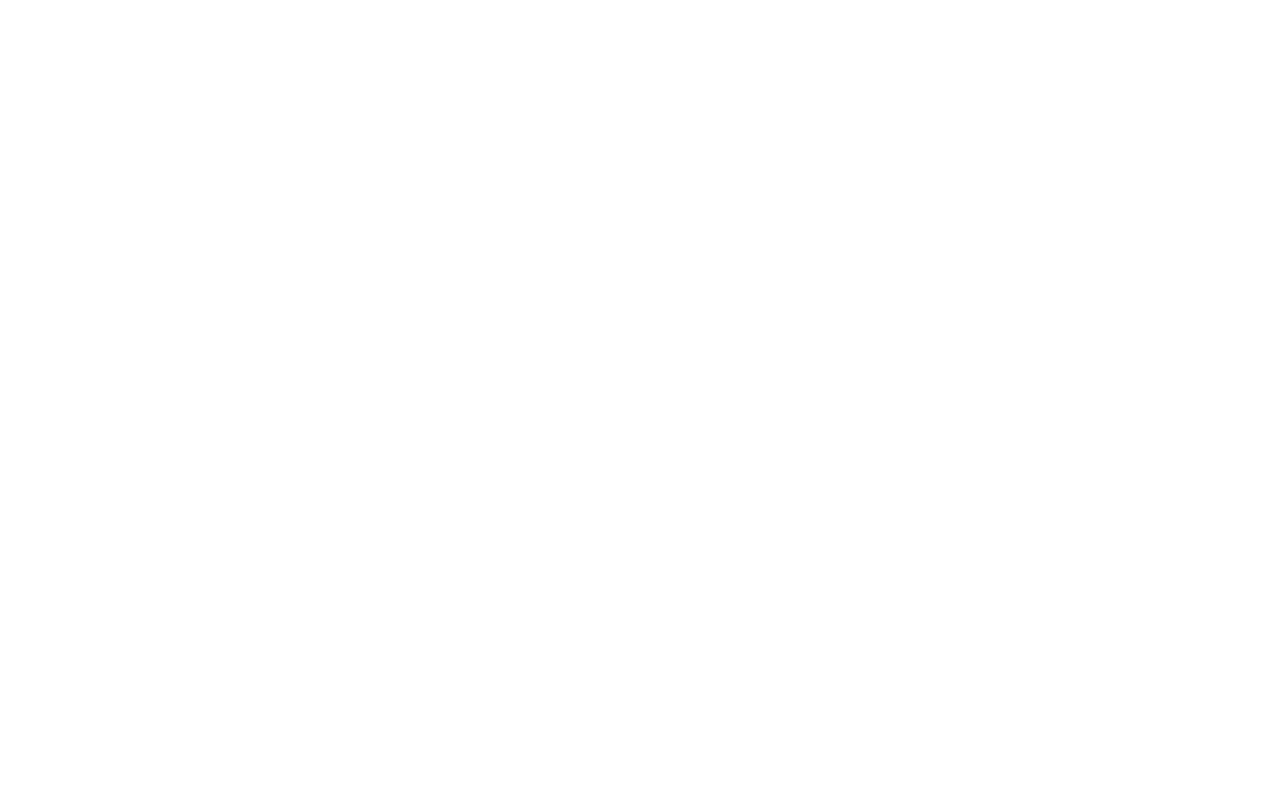
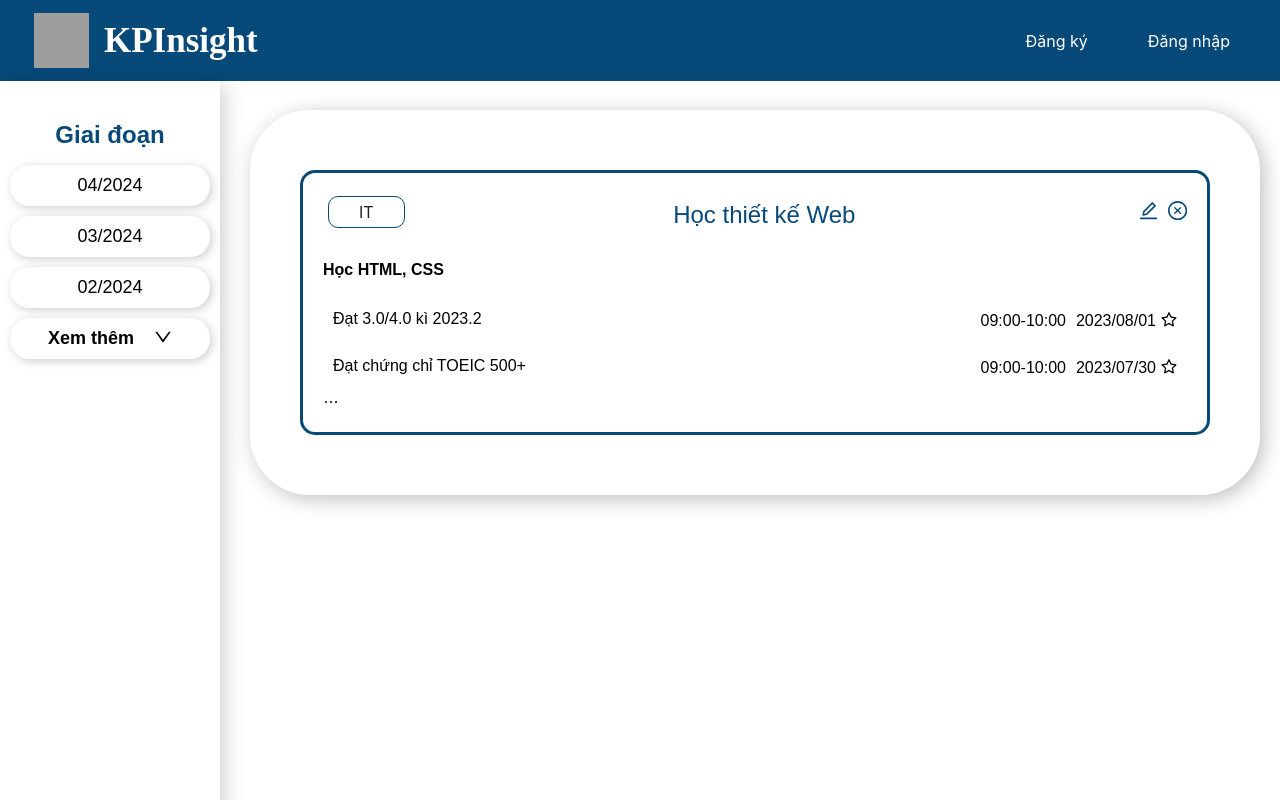
Before and after one commit to Dungntt2003/KPInsight-HI_23, a React (Create React App) app in the folder kpinsight/: page /activity-detail in a window 1280 px wide. Before the commit this address had no page. Built offline with nearby package versions, Linux system fonts and the light colour scheme; grey boxes are pictures that could not be loaded.

Commit message:
add activity-layout

```diff
--- /dev/null
+++ b/kpinsight/src/view/pages/activity-detail/index.css
@@ -0,0 +1,128 @@
+.activity-detail-container {
+  display: flex;
+  margin-top: 110px;
+  width: 100%;
+  height: auto;
+  font-family: Arial, Helvetica, sans-serif;
+  text-align: left;
+  justify-content: center;
+  align-items: center;
+}
+
+.activity-detail-frame {
+  padding: 10px 50px;
+  margin-left: 250px;
+  margin-right: 20px;
+  width: 1000px !important;
+  border-radius: 60px;
+  box-shadow: 4px 4px 20px 0 rgba(0, 0, 0, 0.25);
+}
+
+.list-frame h3 {
+  display: flex;
+  margin-top: -15px;
+  margin-bottom: 20px;
+}
+
+#act-title {
+  margin: 0 auto auto 0;
+  padding: 8px 0 0;
+  flex-shrink: 0;
+  /* background-color: #074979;*/
+  color: #074979;
+  width: 200px;
+  height: 30px;
+  display: block;
+  border-radius: px;
+}
+
+#act-title {
+  margin-top: 0px;
+  width: 100%px;
+  font-size: 24px;
+}
+
+#act-tag {
+  background-color: #fff;
+  border: 1px solid #074979;
+  padding: 5px 30px;
+  font-size: 16px;
+  border-radius: 10px;
+}
+
+.kpi-target-select-container {
+  margin-left: 1200px;
+  margin-top: -25px;
+  /* flex: 1;
+    display: flex;
+    justify-content: flex-end; */
+}
+
+.activity-detail-wrap {
+  width: auto;
+  margin: 50px auto;
+  padding: 20px;
+  border-radius: 15px;
+  border: 3px solid #074979;
+  background-color: #ffff;
+}
+
+.activity-detail-item {
+  /* display: flex; */
+  align-items: center;
+}
+
+#task-list {
+  list-style: none;
+  flex: 1;
+  padding: 0;
+  margin: 0;
+}
+
+.activity-detail-content-detail {
+  display: flex;
+  align-items: center;
+}
+
+li {
+  padding: 10px;
+  text-align: right;
+  margin-bottom: 5px;
+  background-color: #ffff;
+  border-radius: 5px;
+  display: flex;
+  justify-content: space-between;
+}
+.activity-detail-doctor {
+  display: flex;
+  justify-content: space-between;
+  align-items: center;
+  margin-bottom: 30px;
+}
+
+.activity-detail-content {
+  text-align: left;
+}
+
+.activity-detail-tag,
+.activity-detail-date {
+  text-align: right;
+  background-color: #ffff;
+  padding: 2px 5px;
+  border-radius: 5px;
+  margin-right: 0px;
+}
+
+.act-icon {
+  font-size: 1.2em;
+  margin-left: 10px;
+  color: #074979;
+  border: none;
+  background: none;
+  cursor: pointer;
+  padding: 0;
+}
+
+#act-title-icon {
+  margin-top: 25px;
+}
--- /dev/null
+++ b/kpinsight/src/view/pages/activity-detail/index.jsx
@@ -0,0 +1,138 @@
+import "./index.css";
+import NavbarStatus from "../../../components/navbar/navbar-status";
+import React, { useState } from "react";
+import { Flex, Select, Tag } from "antd";
+import {
+  EllipsisOutlined,
+  CloseCircleOutlined,
+  EditOutlined,
+  StarOutlined,
+  DownCircleOutlined,
+} from "@ant-design/icons";
+
+function ActivityDetail() {
+  const handleChange = (value) => {
+    console.log(value);
+  };
+
+  const [studies] = useState([
+    {
+      content: "Đạt 3.0/4.0 kì 2023.2",
+      createdDate: "2023/08/01",
+      createdTime: "09:00-10:00",
+      star: true,
+    },
+    {
+      content: "Đạt chứng chỉ TOEIC 500+",
+      createdDate: "2023/07/30",
+      createdTime: "09:00-10:00",
+      star: false,
+    },
+  ]);
+  // const [socials] = useState([
+  //   {
+  //     content: "Tích cực hoạt động CLB Sách",
+  //     createdDate: "2023/08/01",
+  //     star: false,
+  //   },
+  //   {
+  //     content: "Tham gia tình nguyện 'Mùa hè xanh'",
+  //     createdDate: "2023/07/30",
+  //     star: true,
+  //   },
+  //   {
+  //     content: "Tham gia trải nghiệm làm gốm",
+  //     // tag: (
+  //     //   <Flex gap="4px 0" wrap>
+  //     //     <Tag color="#074979">IT</Tag>
+  //     //   </Flex>
+  //     // ),
+  //     createdDate: "2023/07/30",
+  //     star: false,
+  //   },
+  // ]);
+  // const [personas] = useState([
+  //   {
+  //     content: "Chăm sóc sức khỏe",
+  //     // tag: (
+  //     //   <Flex gap="4px 0" wrap>
+  //     //     <Tag color="#074979"></Tag>
+  //     //   </Flex>
+  //     // ),
+  //     createdDate: "2023/08/01",
+  //     star: false,
+  //   },
+  //   {
+  //     content: "Dành thời gian cho gia đình",
+  //     tag: (
+  //       <Flex gap="4px 0" wrap>
+  //         <Tag color="#074979">Gia đình</Tag>
+  //       </Flex>
+  //     ),
+  //     createdDate: "2023/07/30",
+  //     star: true,
+  //   },
+  //   {
+  //     content: "Quản lý chi tiêu hiệu quả",
+  //     createdDate: "2023/07/30",
+  //     star: false,
+  //   },
+  // ]);
+  return (
+    <div>
+      <div className="activity-detail-container">
+        <NavbarStatus />
+        <div className="activity-detail-frame">
+          <div className="activity-detail-wrap">
+            <div className="activity-detail-doctor">
+              <div className="activity-detail-tag">
+                <Tag id="act-tag">IT</Tag>
+              </div>
+              <div className="activity-detail-name">
+                <span id="act-title">Học thiết kế Web</span>
+              </div>
+              <div className="activity-detail-icon">
+                <span className="act-icon" id="act-title-icon">
+                  <EditOutlined />
+                </span>
+                <span className="act-icon" id="act-title-icon">
+                  <CloseCircleOutlined />
+                </span>
+              </div>
+            </div>
+
+            <div className="activity-detail-item">
+              <h4>Học HTML, CSS</h4>
+              <div className="activity-detail-tasks">
+                <ul id="task-list">
+                  {studies.map((study, index) => (
+                    <li key={index}>
+                      <span className="activity-detail-content">
+                        {study.content}
+                      </span>
+                      <span className="activity-detail-content-detail">
+                        <span className="activity-detail-date">
+                          {study.createdTime}
+                        </span>
+                        <span className="activity-detail-date">
+                          {study.createdDate}
+                        </span>
+                        <span className="activity-detail-icon">
+                          <StarOutlined />
+                        </span>
+                      </span>
+                    </li>
+                  ))}
+                </ul>
+              </div>
+              <span className="activity-detail-icon">
+                <EllipsisOutlined />
+              </span>
+            </div>
+          </div>
+        </div>
+      </div>
+    </div>
+  );
+}
+export default ActivityDetail;
--- /dev/null
+++ b/kpinsight/src/view/pages/activity-list/index.jsx
@@ -0,0 +1,14 @@
+import "./index.css";
+import NavbarStatus from "../../../components/navbar/navbar-status";
+
+function ActivityList() {
+  return (
+    <div>
+      <div>
+        <NavbarStatus />
+      </div>
+    </div>
+  );
+}
+
+export default ActivityList;
--- a/kpinsight/src/view/routes/index.js
+++ b/kpinsight/src/view/routes/index.js
@@ -19,7 +19,8 @@
 import Target_detail from "../pages/target/target_detail";
 import DefineTarget from "../pages/set-kpi/define-target";
 import TurnStandard from "../pages/set-kpi/turn-standard";
-import ActivityForm from "../pages/homepage/activityForm";
+import ActivityList from "../pages/activity-list";
+import ActivityDetail from "../pages/activity-detail";
 function AllRoutes() {
   return (
     <Routes>
@@ -108,7 +109,11 @@
       />
       <Route
         path="/activity-list"
-        element={<MainLayout component={<ActivityForm />} />}
+        element={<HeaderLayout component={<ActivityList />} />}
+      />
+      <Route
+        path="/activity-detail"
+        element={<HeaderLayout component={<ActivityDetail />} />}
       />
     </Routes>
   );
```
Also changed, not shown: kpinsight/src/view/pages/activity/activity-list/index.jsx (deleted, +0 -12 lines), kpinsight/src/view/pages/activity-list/index.css (added).
